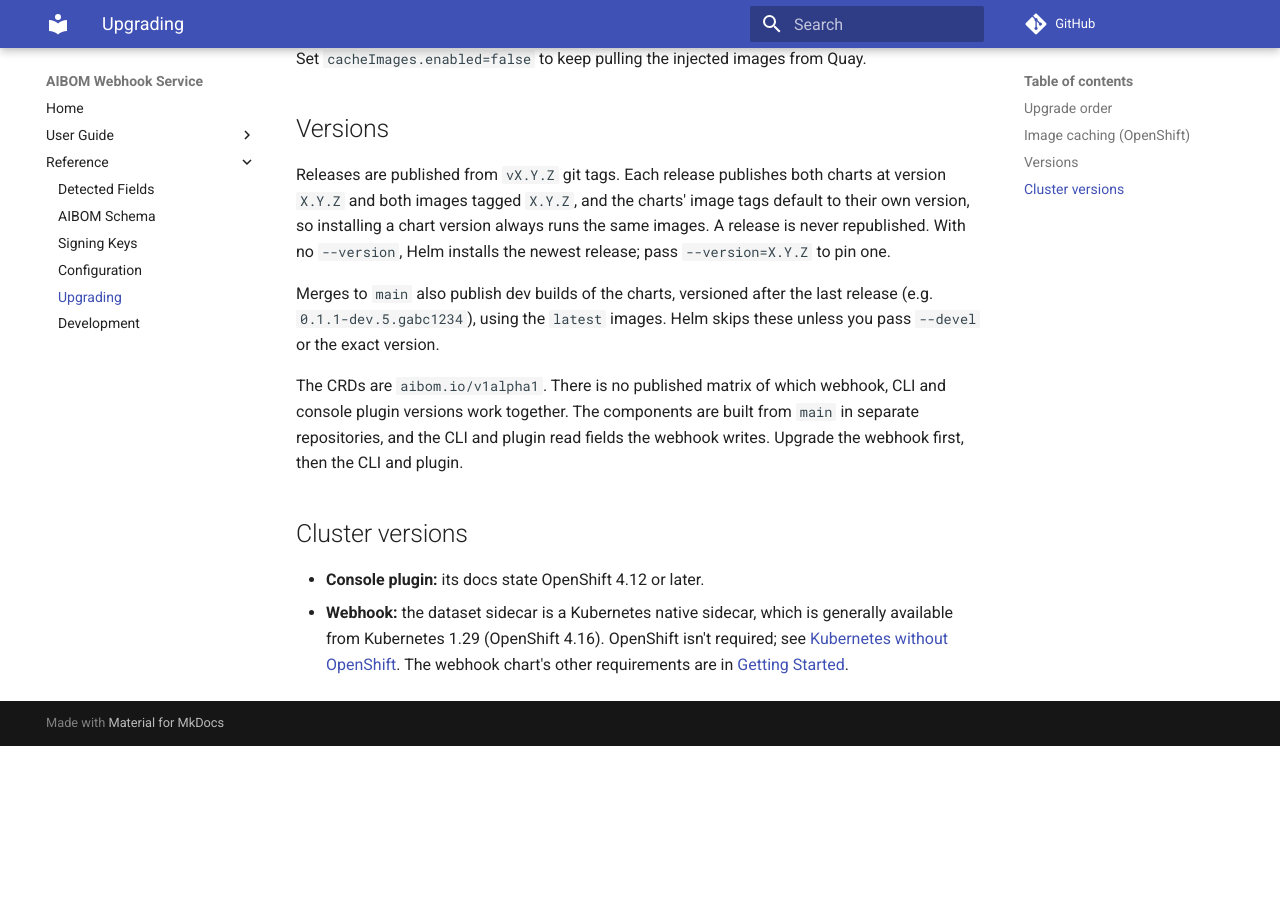
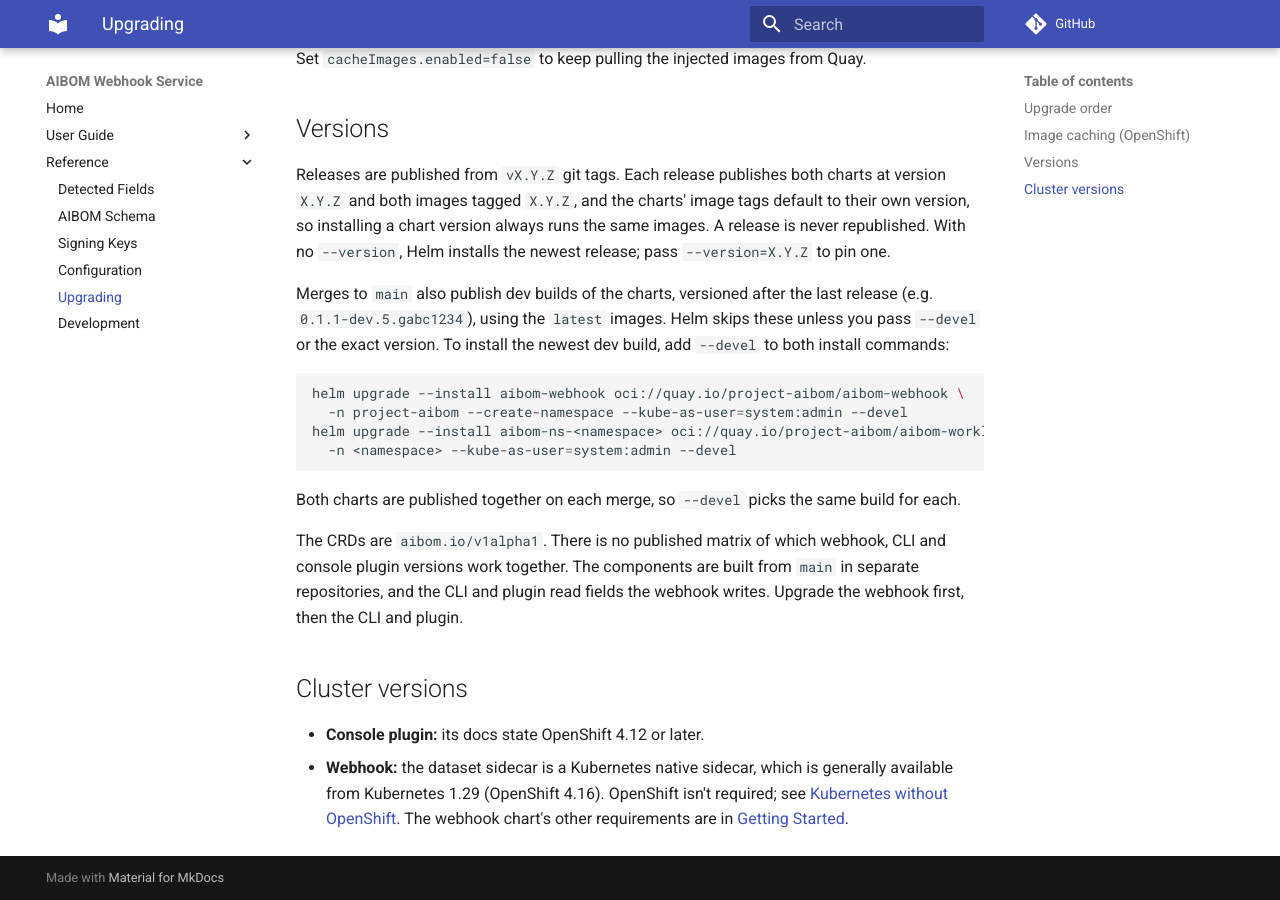
Before and after one commit to gavinsan33/aibom-webhook-service, an MkDocs documentation site: the page built from docs/reference/upgrading.md, in a window 1280 px wide and 900 px high, scrolled down 1143 px. Built offline with MkDocs 1.6.1 and Material for MkDocs 9.7.7, drawn with Linux system fonts in a browser that asks for light colours; comment, search, counter and statistics services are not loaded; before the commit the page ends 1889 px from its top, so only the background shows below that.

Commit message:
Document installing dev builds with --devel

````diff
--- a/docs/reference/upgrading.md
+++ b/docs/reference/upgrading.md
@@ -31,7 +31,16 @@ Set `cacheImages.enabled=false` to keep pulling the injected images from Quay.
 
 Releases are published from `vX.Y.Z` git tags. Each release publishes both charts at version `X.Y.Z` and both images tagged `X.Y.Z`, and the charts' image tags default to their own version, so installing a chart version always runs the same images. A release is never republished. With no `--version`, Helm installs the newest release; pass `--version=X.Y.Z` to pin one.
 
-Merges to `main` also publish dev builds of the charts, versioned after the last release (e.g. `0.1.1-dev.5.gabc1234`), using the `latest` images. Helm skips these unless you pass `--devel` or the exact version.
+Merges to `main` also publish dev builds of the charts, versioned after the last release (e.g. `0.1.1-dev.5.gabc1234`), using the `latest` images. Helm skips these unless you pass `--devel` or the exact version. To install the newest dev build, add `--devel` to both install commands:
+
+```bash
+helm upgrade --install aibom-webhook oci://quay.io/project-aibom/aibom-webhook \
+  -n project-aibom --create-namespace --kube-as-user=system:admin --devel
+helm upgrade --install aibom-ns-<namespace> oci://quay.io/project-aibom/aibom-workload-namespace \
+  -n <namespace> --kube-as-user=system:admin --devel
+```
+
+Both charts are published together on each merge, so `--devel` picks the same build for each.
 
 The CRDs are `aibom.io/v1alpha1`. There is no published matrix of which webhook, CLI and console plugin versions work together. The components are built from `main` in separate repositories, and the CLI and plugin read fields the webhook writes. Upgrade the webhook first, then the CLI and plugin.
 
````
